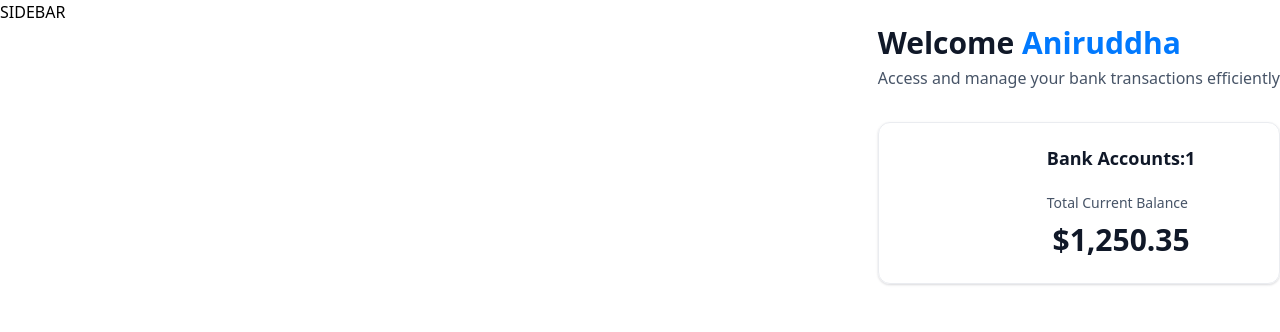
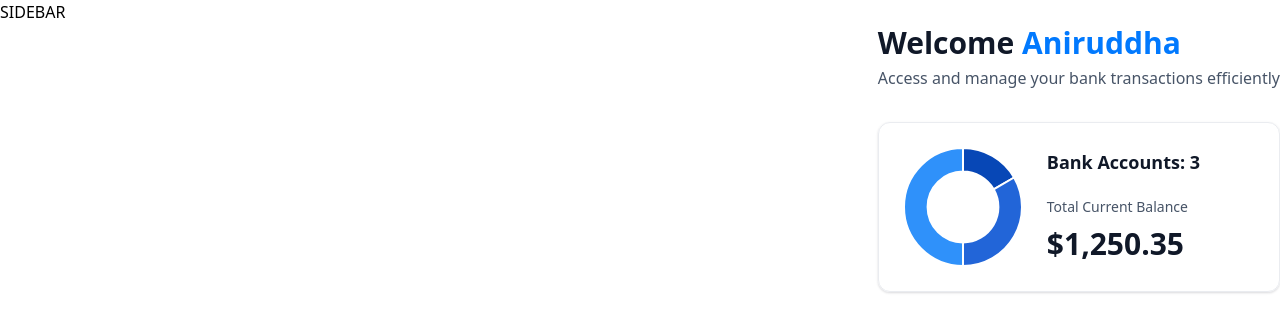
Before and after one commit to c7gnas/banking-app, a Next.js app: page / in a window 1280 px wide. Shown: the top 332 px of the page. Built offline with nearby package versions, Linux system fonts and the light colour scheme.

Commit message:
inplemented doughnut chart

```diff
--- a/app/(root)/page.tsx
+++ b/app/(root)/page.tsx
@@ -17,7 +17,7 @@
 
       <TotalBalanceBox
         accounts = {[]}
-        totalBanks = {1}
+        totalBanks = {3}
         totalCurrentBalance={1250.35}
       />
     </header>
--- /dev/null
+++ b/components/AnimatedCounter.tsx
@@ -0,0 +1,18 @@
+'use client';
+import React from 'react'
+import CountUp from 'react-countup'
+
+
+const AnimatedCounter = ({amount}: {amount: number}) => {
+  return (
+    <div className='w-full'>
+        <CountUp
+            decimals={2}
+            decimal="."
+            prefix="$"
+            end={amount}/>
+    </div>
+  )
+}
+
+export default AnimatedCounter
--- /dev/null
+++ b/components/ui/DoughnutChart.tsx
@@ -0,0 +1,34 @@
+'use client'
+import React from 'react'
+import { Doughnut } from 'react-chartjs-2';
+import {Chart as ChartJS, ArcElement, Tooltip, Legend } from 'chart.js'
+ChartJS.register(ArcElement, Tooltip, Legend);
+
+
+
+const DoughnutChart = ({ accounts }: DoughnutChartProps) =>
+{
+  const data = {
+    datasets: [
+        {
+            label: 'Banks',
+            data: [1250, 2500, 3750],
+            backgroundColor: ['#0747b6', '#2265d8', '#2f91fa']
+        }
+    ],
+    labels: ['Bank 1', 'Bank 2', 'Bank 3']
+  }
+  return <Doughnut
+    data={data}
+    options={{
+        cutout: '60%',
+        plugins: {
+            legend:{
+                display: false
+            }
+        }
+    }}
+  />
+}
+
+export default DoughnutChart
--- a/components/ui/TotalBalanceBox.tsx
+++ b/components/ui/TotalBalanceBox.tsx
@@ -1,5 +1,7 @@
 import { formatAmount } from '@/lib/utils'
 import React from 'react'
+import AnimatedCounter from '../AnimatedCounter'
+import DoughnutChart from './DoughnutChart'
 
 const TotalBalanceBox = ({
     accounts= [] , totalBanks, totalCurrentBalance
@@ -7,21 +9,21 @@
   return (
     <section className='total-balance'>
         <div className='total-balance-chart'>
-            {/*DoughNut cHart*/}
+            <DoughnutChart accounts= {accounts}/>
         </div>
 
         <div className='flex flex-col gap-6'>
             <h2 className='header-2'>
-                Bank Accounts:{totalBanks}
+                Bank Accounts: {totalBanks}
             </h2>
             <div className='flex flex-col gap-2'>
                 <p className='total-balance-label'>
                     Total Current Balance
                 </p>
 
-                <p className='total-balance-amount flex-center gap-2'>
-                  {formatAmount(totalCurrentBalance)}
-                </p>
+                <div className='total-balance-amount flex-center gap-2'>
+                    <AnimatedCounter amount = {totalCurrentBalance}/>
+                </div>
             </div>
         </div>
     </section>
--- a/package.json
+++ b/package.json
@@ -11,12 +11,15 @@
   "dependencies": {
     "@radix-ui/react-icons": "^1.3.0",
     "@radix-ui/react-slot": "^1.1.0",
+    "chart.js": "^4.4.4",
     "class-variance-authority": "^0.7.0",
     "clsx": "^2.1.1",
     "lucide-react": "^0.439.0",
     "next": "14.2.9",
     "query-string": "^9.1.0",
     "react": "^18",
+    "react-chartjs-2": "^5.2.0",
+    "react-countup": "^6.5.3",
     "react-dom": "^18",
     "tailwind-merge": "^2.5.2",
     "tailwindcss-animate": "^1.0.7"
```
Also changed, not shown: 1 other file (tests, documents, lock files or other folders).
